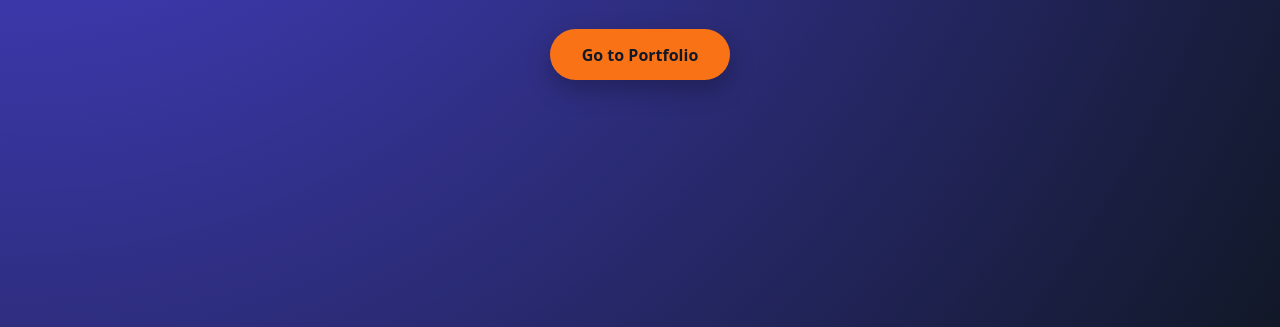
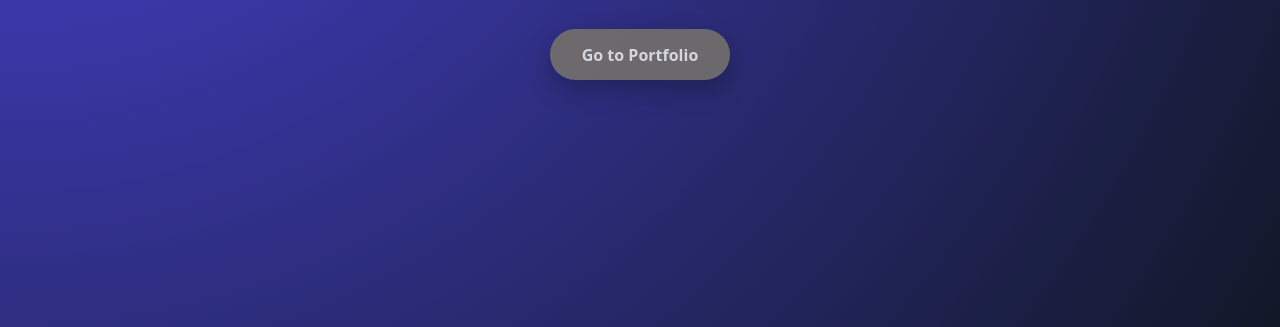
Before and after one commit to AlexCaba151/CSE41_Final_Project, a website: page public/index.html in a window 1280 px wide. Shown: the part 473-800 px from the top of the page. Drawn offline with Linux system fonts and the light colour scheme.

Commit message:
Home page creation

```diff
--- a/public/index.html
+++ b/public/index.html
@@ -20,7 +20,7 @@
           This API-powered portfolio builder lets you manage themes and users,
           and display your projects in a clean, professional way.
         </p>
-        <a href="/portfolio" class="btn-primary">
+        <a href="/api-docs" class="btn-primary">
           Go to Portfolio
         </a>
       </div>
--- a/public/styles.css
+++ b/public/styles.css
@@ -78,8 +78,8 @@ body {
   display: inline-block;
   padding: 0.9rem 2rem;
   border-radius: 999px;
-  background: #f97316;
-  color: #111827;
+  background: #706e6cf1;
+  color: #d5d7dd;
   text-decoration: none;
   font-weight: 600;
   font-size: 1rem;
@@ -88,7 +88,7 @@ body {
 }
 
 .btn-primary:hover {
-  background: #fb923c;
+  background: #b11c09;
   transform: translateY(-2px);
   box-shadow: 0 14px 30px rgba(0, 0, 0, 0.3);
 }
```
Also changed, not shown: server.js (+20 -9 lines).
